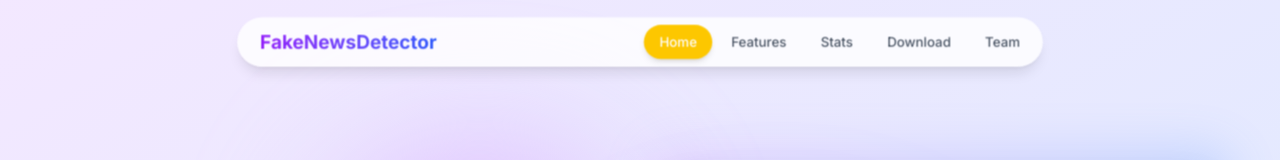
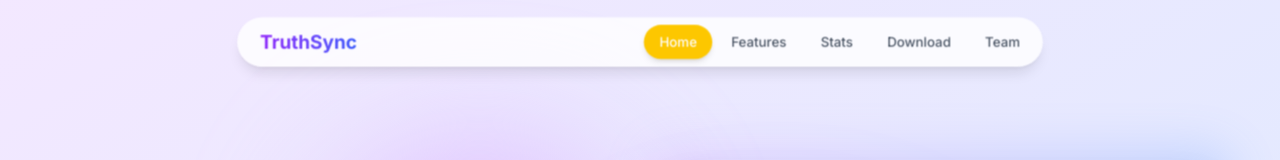
Before and after one commit to DevDesignWin/H4B-Frontend, a Next.js app: page / in a window 1280 px wide. Shown: the top 160 px of the page. Built offline with nearby package versions, Linux system fonts and the light colour scheme.

Commit message:
Update page.tsx

```diff
--- a/src/app/page.tsx
+++ b/src/app/page.tsx
@@ -129,7 +129,7 @@ export default function Home() {
             animate={{ opacity: 1 }}
             transition={{ duration: 0.5 }}
           >
-            FakeNewsDetector
+            TruthSync
           </motion.div>
 
           {/* Desktop Navigation */}
```
